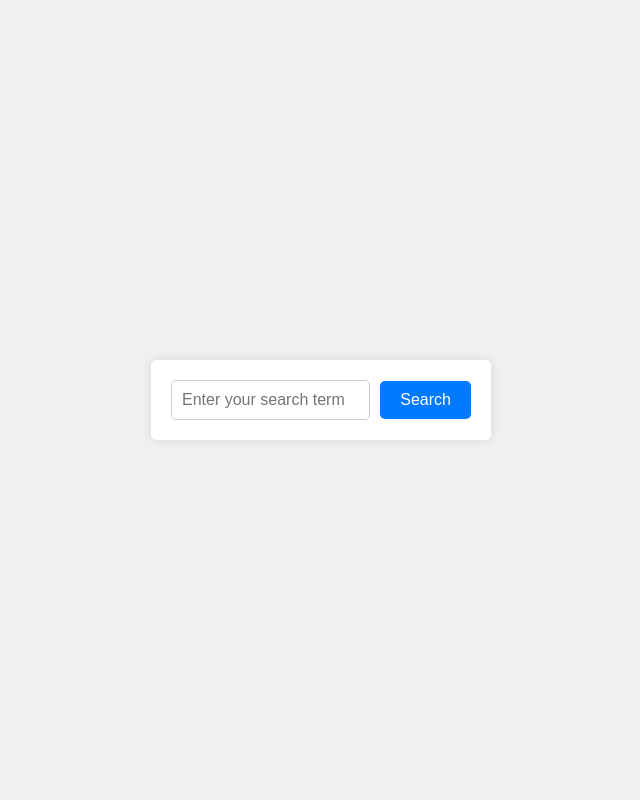
After one commit to itsoktornado/taste-recsys-flask, a Flask app: template templates/recsys_post_testing.html in a window 1280 px wide. The commit adds this page. Shown: the whole page, without its empty margins (319-959 px from the left). Run offline with Flask 3, Linux system fonts and the light colour scheme; the template is opened without the code that fills it, so the values that code supplies are empty; some libraries are stand-ins or nearby versions.

Commit message:
ADD: search suggestion for testing

```diff
--- a/app.py
+++ b/app.py
@@ -71,11 +71,11 @@ def displayRecsys(index):
 @app.route('/recsys_testing/', methods = ['GET','POST'])
 def submitTest():
     if request.method == 'POST':
-        index = request.form['index']
-        print(request)
+        name = request.form['name']
+        index = get_index_from_name(name)
         return redirect(url_for('testRecsys', index = index))
     if request.method == 'GET':
-        return render_template('recsys_testing.html')
+        return render_template('recsys_post_testing.html')
 
 @app.route('/recsys_testing/<int:index>/')
 def testRecsys(index):
--- a/src/system/image_scrape.py
+++ b/src/system/image_scrape.py
@@ -13,6 +13,7 @@ ignored_list = [
     'feelgoodfoodie.net',
     'twopeasandtheirpod.com',
     'indianveggiedelight.com',
+    'cookteen.com',
 ]
 
 def getImageUrl(index):
@@ -21,7 +22,7 @@ def getImageUrl(index):
 
     while(True):
         if url == [] or any(link in url[-1] for link in ignored_list):
-            url = bing_image_urls(recipe_contents['recipe_name'].values[index], limit = i)
+            url = bing_image_urls(recipe_contents['recipe_name'].values[index] + " allrecipes", limit = i)
             i += 1
         else:
             return url[-1]
@@ -33,10 +34,10 @@ def getImageUrlText(name):
 
     while(True):
         if url == [] or any(link in url[-1] for link in ignored_list):
-            url = bing_image_urls(name, limit = i)
+            url = bing_image_urls(name + " allrecipes", limit = i)
             i += 1
         else:
             print(url)
             return url[-1]
 
-print(getImageUrlText("Mango-Peach Smoothie"))
+print(getImageUrlText("Monte Carlo Cocktail"))
--- /dev/null
+++ b/templates/recsys_post_testing.html
@@ -0,0 +1,82 @@
+<!DOCTYPE html>
+<html lang="en">
+<head>
+<meta charset="UTF-8">
+<meta name="viewport" content="width=device-width, initial-scale=1.0">
+<title>Search Box UI</title>
+<style>
+    body {
+        display: flex;
+        justify-content: center;
+        align-items: center;
+        height: 100vh;
+        margin: 0;
+        background-color: #f0f0f0;
+        font-family: Arial, sans-serif;
+    }
+
+    .search-container {
+        width: 300px;
+        padding: 20px;
+        background-color: #fff;
+        box-shadow: 0 0 10px rgba(0, 0, 0, 0.1);
+        border-radius: 5px;
+        display: flex;
+        justify-content: center;
+        align-items: center;
+    }
+
+    .search-input {
+        width: 100%;
+        padding: 10px;
+        font-size: 16px;
+        border: 1px solid #ccc;
+        border-radius: 5px;
+        box-sizing: border-box;
+    }
+
+    .search-button {
+        padding: 10px 20px;
+        margin-left: 10px;
+        background-color: #007bff;
+        color: #fff;
+        font-size: 16px;
+        border: none;
+        border-radius: 5px;
+        cursor: pointer;
+        transition: background-color 0.3s ease;
+    }
+
+    .search-button:hover {
+        background-color: #0056b3;
+    }
+</style>
+
+<link rel="stylesheet" href="//code.jquery.com/ui/1.10.4/themes/smoothness/jquery-ui.css">
+<script type="text/javascript" src="http://code.jquery.com/jquery-latest.js"></script>
+<script type="text/javascript" src="http://ajax.googleapis.com/ajax/libs/jqueryui/1.11.4/jquery-ui.js"></script>
+
+</head>
+<body>
+    <form action="/recsys_testing" method="post">
+        <div class="search-container">
+            <input type="text" class="search-input" id="name" name="name" placeholder="Enter your search term">
+            <button type="submit" class="search-button">Search</button>
+        </div>
+    </form>
+</body>
+
+<script>
+    $(function() {
+        $.ajax({
+            url: '{{ url_for("autocomplete") }}'
+            }).done(function (data){
+                $('#name').autocomplete({
+                    source: data,
+                    minLength: 2
+                });
+            });
+        });
+</script>
+
+</html>
```
Also changed, not shown: templates/recsys_result.html (+18 -1 lines), templates/recsys_testing.html (+24 -5 lines).
